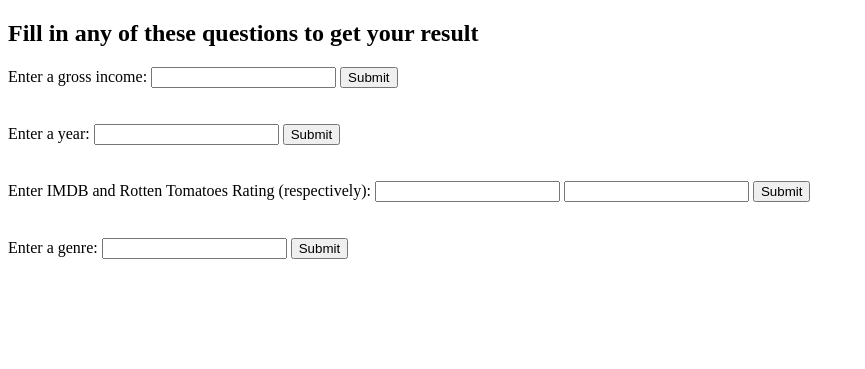
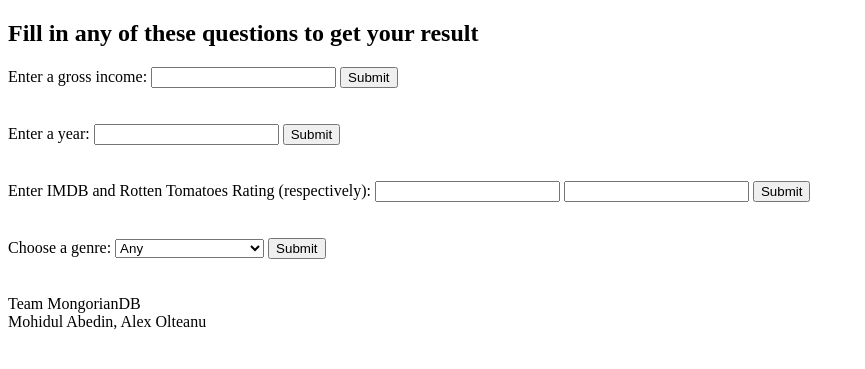
Before and after one commit to Mabedin00/Soft-Dev, a Flask app: page / in a window 1280 px wide. Shown: the top 369 px of the page, without its empty margins (0-865 px from the left). Run offline with Flask 2, Linux system fonts and the light colour scheme; parts of the project's set-up code (start-up, migrations or seed data) failed here and were passed over.

Commit message:
Better User experience for 11

```diff
--- a/11_mongoflask/app.py
+++ b/11_mongoflask/app.py
@@ -45,7 +45,9 @@ def rating():
 
 @app.route("/genre")
 def genre():
+    print(request.args)
     list = get_movies_by_genre(request.args['genre'])
+    print(list)
     return render_template("home.html", list = list, type = "genre")
 
 if __name__ == "__main__":
--- a/11_mongoflask/import_db.py
+++ b/11_mongoflask/import_db.py
@@ -13,4 +13,3 @@ def setup():
 
 def delt():
     col.delete_many({})
-    print("ge")
--- a/11_mongoflask/templates/home.html
+++ b/11_mongoflask/templates/home.html
@@ -9,23 +9,37 @@
         <h2>Fill in any of these questions to get your result </h2>
         <form action = "\gross" method = "GET">
             Enter a gross income:
-            <input type = "text" name = "gross">
+            <input type = "number" name = "gross" required>
             <input type = "submit" value = "Submit">
         </form> <br> <br>
         <form action = "\year" method = "GET">
             Enter a year:
-            <input type = "text" name = "year">
+            <input type = "number" name = "year">
             <input type = "submit" value = "Submit">
         </form> <br> <br>
         <form action = "\rating" method = "GET">
             Enter IMDB and Rotten Tomatoes Rating (respectively):
-            <input type = "text" name = "IMDB">
-            <input type = "text" name = "Rotten_Tomatoes">
+            <input type = "number" step="0.1"name = "IMDB" max='10' required>
+            <input type = "number" name = "Rotten_Tomatoes" max="100" required>
             <input type = "submit" value = "Submit">
         </form> <br> <br>
         <form action = "\genre" method = "GET">
-            Enter a genre:
-            <input type = "text" name = "genre">
+            <label for="genre">Choose a genre:</label>
+            <select id="genre" name="genre">
+                <option value="{}">Any</option>
+                <option value="Action">Action</option>
+                <option value="Adventure">Adventure</option>
+                <option value="Black Comedy">Black Comedy</option>
+                <option value="Concert/Performance">Concert/Performance</option>
+                <option value="Documentary">Documentary</option>
+                <option value="Drama">Drama</option>
+                <option value="Musical">Musical</option>
+                <option value="Horror">Horror</option>
+                <option value="Romantic Comedy">Romantic Comedy</option>
+                <option value="Thriller/Suspense">Thriller/Suspense</option>
+                <option value="Western">Western</option>
+
+            </select>
             <input type = "submit" value = "Submit">
         </form> <br> <br>
     {% endif %}
@@ -49,6 +63,9 @@
             <b>{{i[0]}}</b>: {{i[1]}} <br> <br>
         {% endfor %}
     {% endif %}
-
+    <div>
+        Team MongorianDB <br>
+        Mohidul Abedin, Alex Olteanu
+    </div>
     </body>
 </html>
```
Also changed, not shown: 11_mongoflask/mongo.py (+8 -2 lines).
